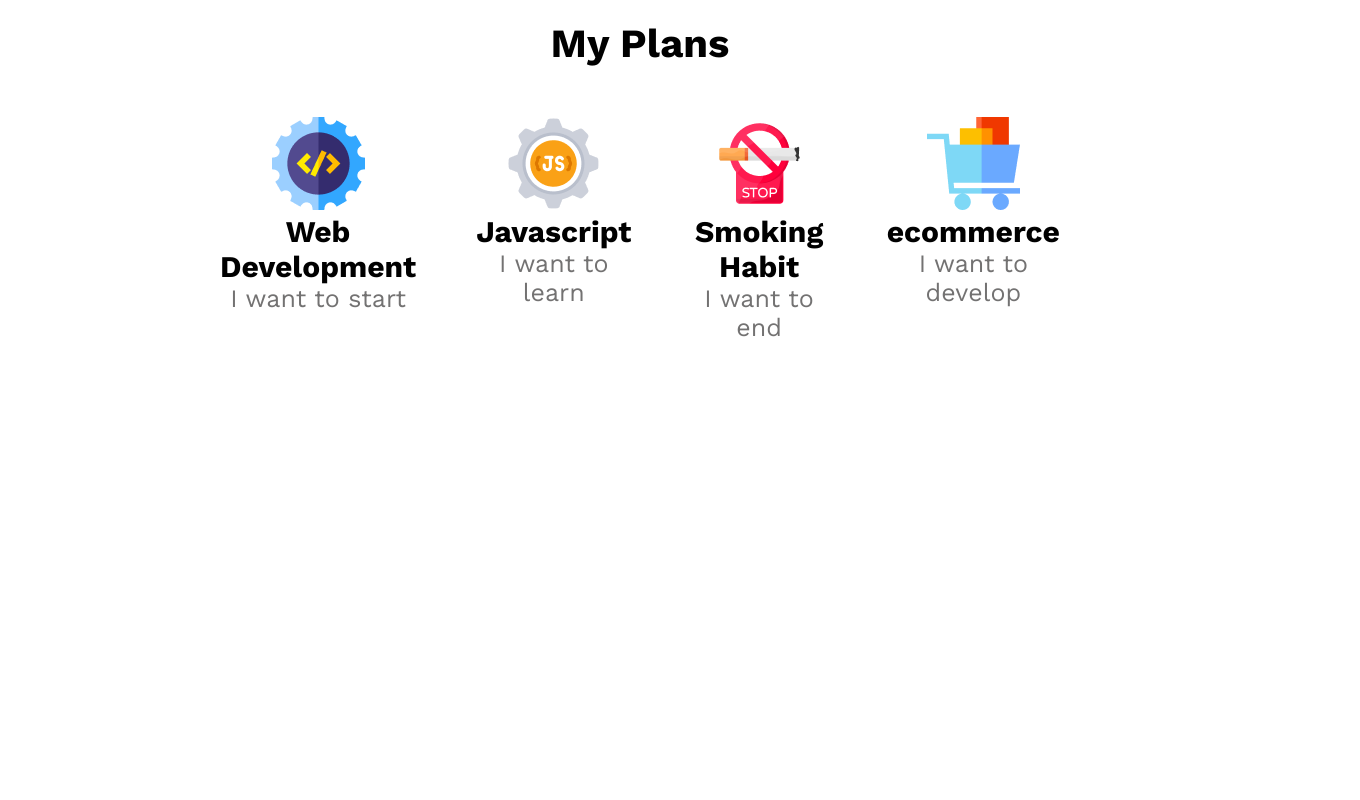
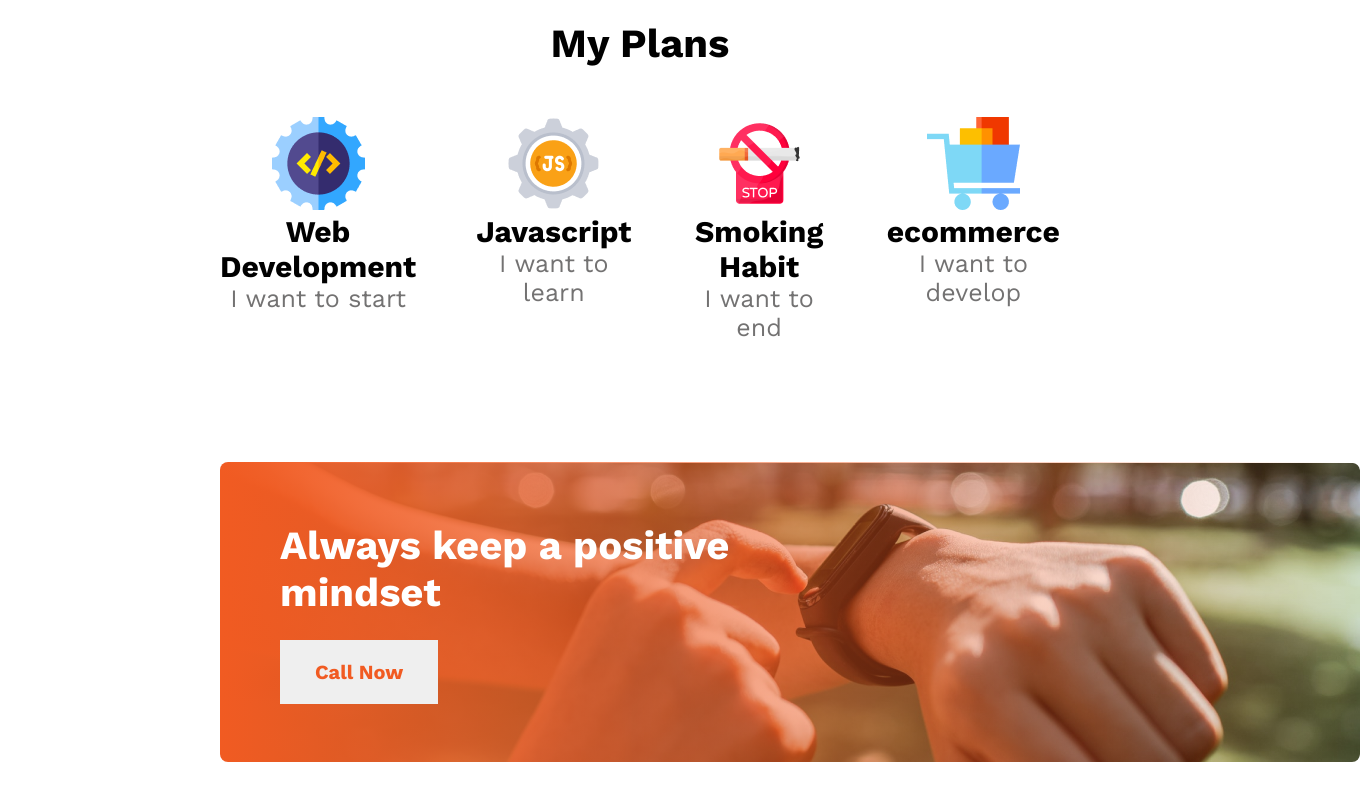
Before and after one commit to ualiurrahat/new-year-new-me-resolution, a plain HTML site: page index.html in a window 1280 px wide. Shown: the part 1916-2716 px from the top of the page, 1360 px wide, since content can reach past the window. Before the commit the page ends 2378 px from the top, so only its background shows below. Drawn offline with nearby package versions, Linux system fonts and the light colour scheme.

Commit message:
gradient section added

```diff
--- a/index.html
+++ b/index.html
@@ -77,6 +77,11 @@
                 </div>
             </div>
         </section>
+        <!-- gradient section  -->
+        <section class="gradient">
+            <h3 class="gradient-title">Always keep a positive mindset</h3>
+            <button class="btn-call">Call Now</button>
+        </section>
     </main>
     <footer>
 
--- a/styles/style.css
+++ b/styles/style.css
@@ -108,3 +108,33 @@
     font-size: 25px;
     color: #737272;
 }
+
+/* gradient section */
+.gradient {
+    width: 1140px;
+    height: 300px;
+    margin: 0px 220px 130px;
+    background-image: linear-gradient(90deg, #F15B22 0%, rgba(241, 91, 34, 0) 100%), url('../images/watch.png');
+    border-radius: 8px;
+}
+
+.gradient-title {
+    font-weight: 700;
+    font-size: 40px;
+    color: #FFFFFF;
+    padding-right: 600px;
+    padding-left: 60px;
+    padding-top: 60px;
+}
+
+.btn-call {
+    font-weight: 600;
+    font-size: 20px;
+    color: #F15B22;
+    text-align: center;
+    border: 0;
+    height: 64px;
+    margin-top: 24px;
+    margin-left: 60px;
+    padding:20px 35px;
+}
```
